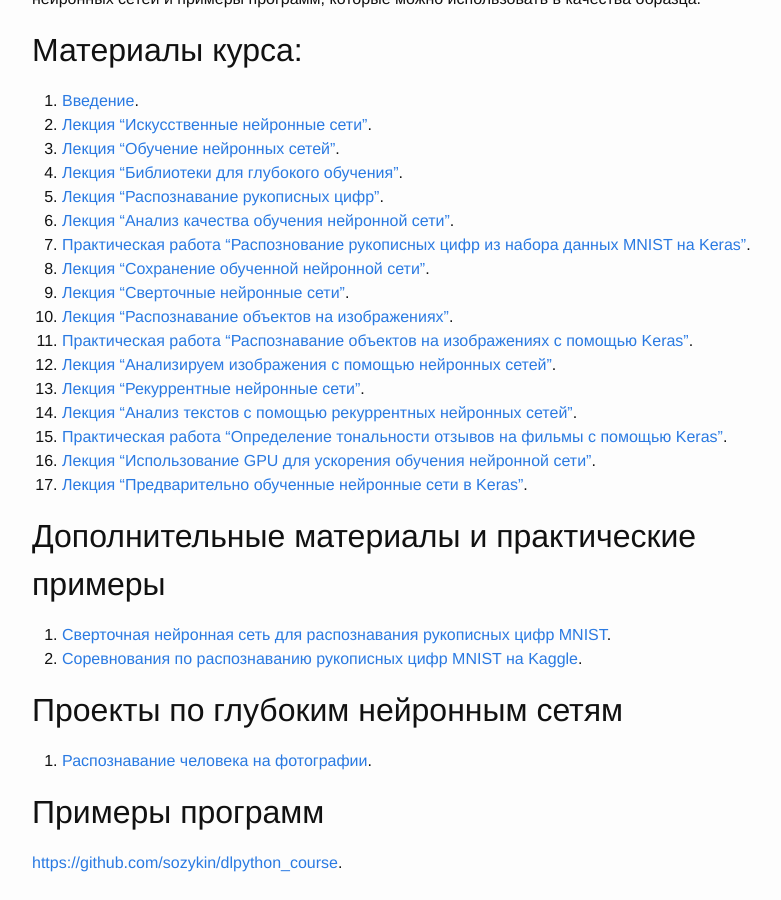
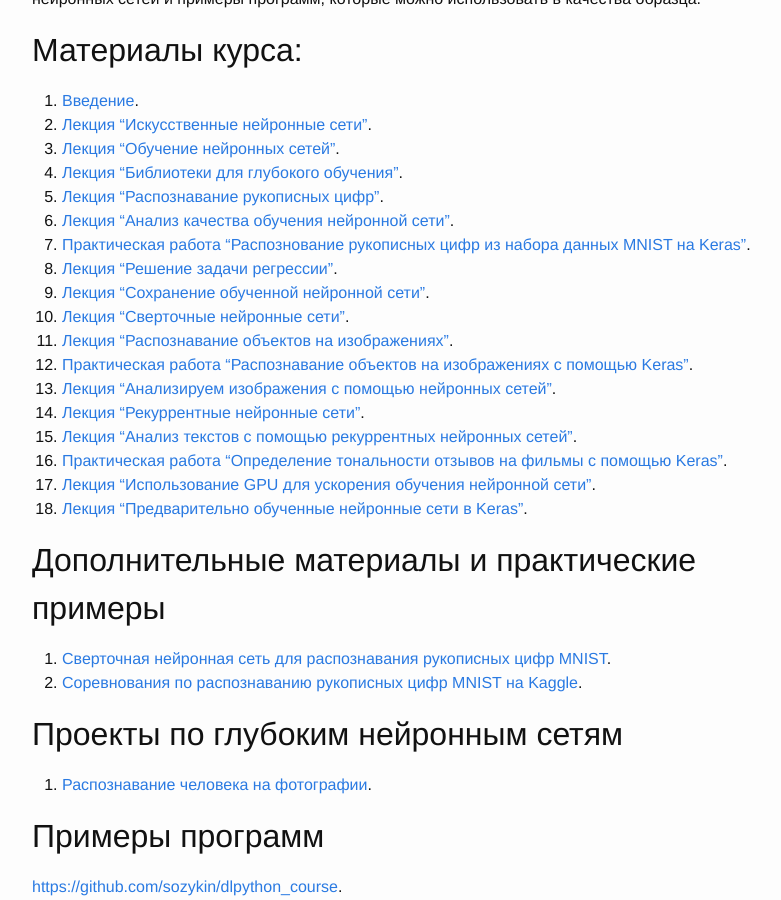
Before and after one commit to sozykin/asozykin.ru, a Jekyll site: the page built from _pages/courses/nnpython.md, in a window 1280 px wide and 900 px high, scrolled down 750 px. Shown: the whole window, without its empty margins (238-1019 px from the left). Built offline with Jekyll 4.4.1, drawn with Linux system fonts in a browser that asks for light colours; comment, search, counter and statistics services are not loaded.

Commit message:
Included new video into the Deep Learning in Python Course

```diff
--- a/_pages/courses/nnpython.md
+++ b/_pages/courses/nnpython.md
@@ -24,6 +24,7 @@ permalink: /courses/nnpython
 5. [Лекция "Распознавание рукописных цифр"](https://youtu.be/0ImpTjNeWGo).
 6. [Лекция "Анализ качества обучения нейронной сети"](https://youtu.be/ykDH66b0N_4).
 7. [Практическая работа "Распознование рукописных цифр из набора данных MNIST на Keras"](/courses/nnpython-lab1).
+7. [Лекция "Решение задачи регрессии"](https://youtu.be/hgvnvWCoDYo).
 8. [Лекция "Сохранение обученной нейронной сети"](/deep_learning/2017/02/12/How-to-save-trained-deep-net.html).
 9. [Лекция "Сверточные нейронные сети"](https://youtu.be/52U4BG0ENiM).
 10. [Лекция "Распознавание объектов на изображениях"](https://youtu.be/5GdtghjJ3-U).
```
